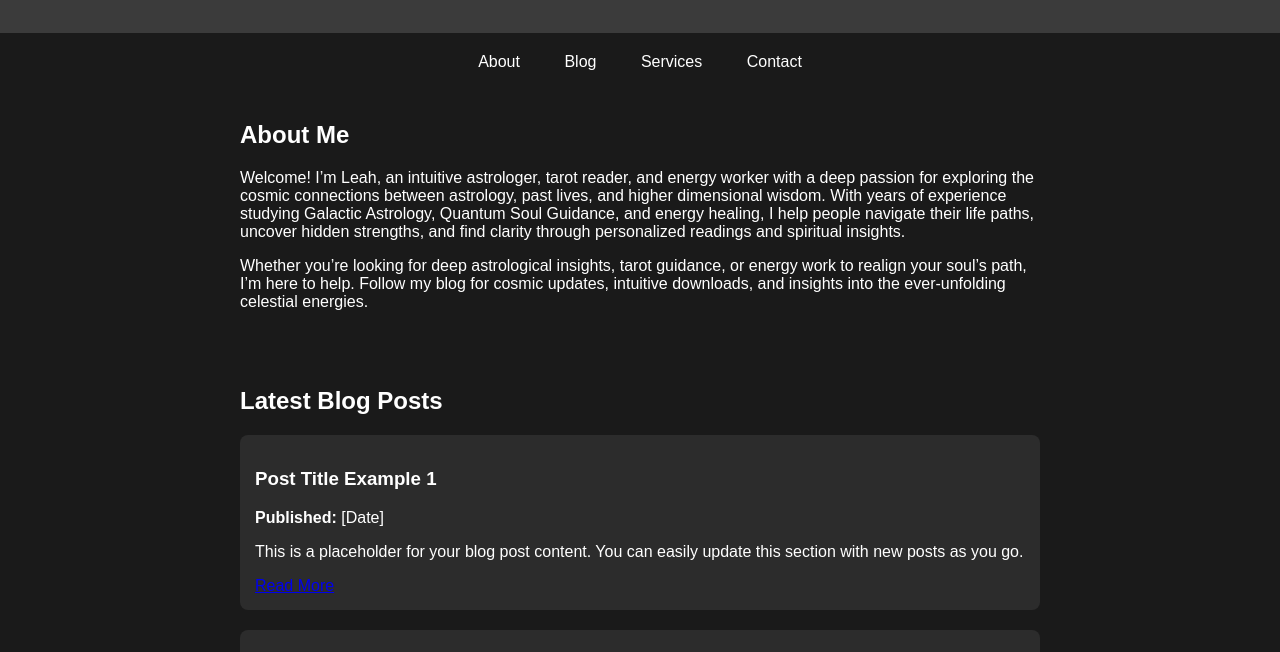
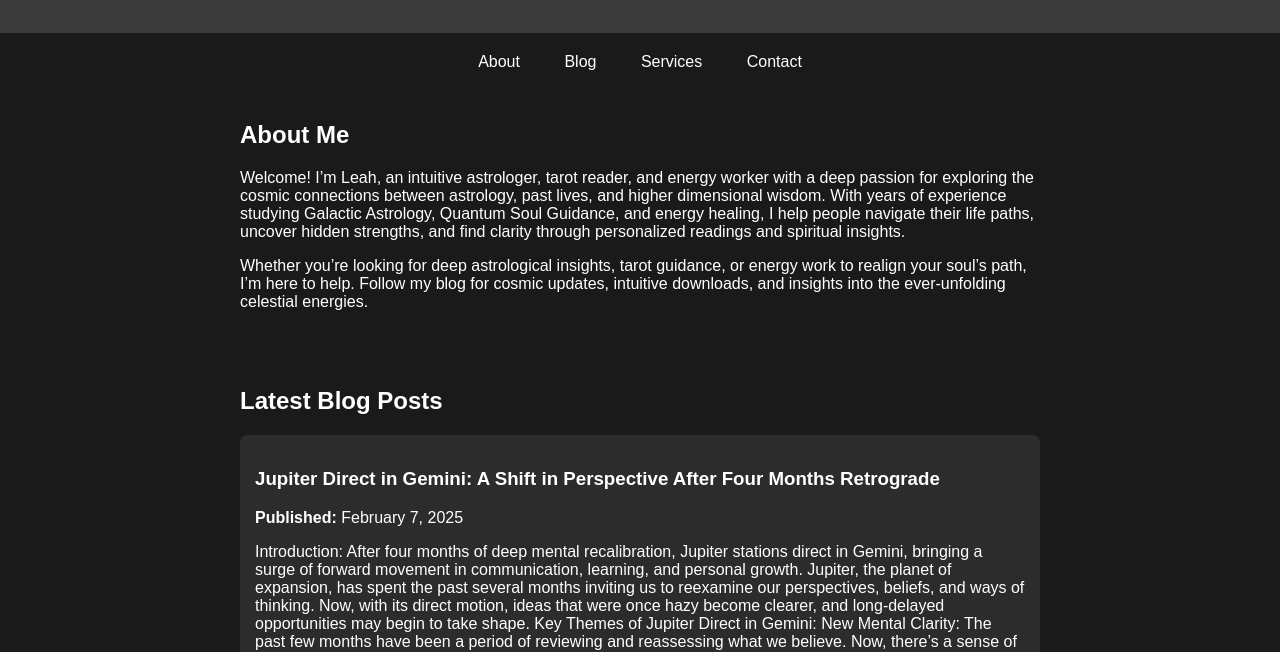
Before and after one commit to CelestialSage888/leahs-celestial-blog, a plain HTML site: page index.html in a window 1280 px wide. Shown: the part 94-746 px from the top of the page. Drawn offline with Linux system fonts and the light colour scheme.

Commit message:
Update index.html

```diff
--- a/index.html
+++ b/index.html
@@ -93,9 +93,30 @@
     <section id="blog">
         <h2>Latest Blog Posts</h2>
         <div class="blog-post">
-            <h3>Post Title Example 1</h3>
-            <p><strong>Published:</strong> [Date]</p>
-            <p>This is a placeholder for your blog post content. You can easily update this section with new posts as you go.</p>
+            <h3>Jupiter Direct in Gemini: A Shift in Perspective After Four Months Retrograde</h3>
+            <p><strong>Published:</strong> February 7, 2025</p>
+            <p>  Introduction:
+After four months of deep mental recalibration, Jupiter stations direct in Gemini, bringing a surge of forward movement in communication, learning, and personal growth. Jupiter, the planet of expansion, has spent the past several months inviting us to reexamine our perspectives, beliefs, and ways of thinking. Now, with its direct motion, ideas that were once hazy become clearer, and long-delayed opportunities may begin to take shape.
+
+Key Themes of Jupiter Direct in Gemini:
+
+New Mental Clarity: The past few months have been a period of reviewing and reassessing what we believe. Now, there’s a sense of fresh insight, as if the fog is lifting.
+Upgraded Communication: Conversations, negotiations, and intellectual pursuits move forward with greater ease. This is a great time to share ideas, publish content, or dive into new learning opportunities.
+Social Expansion: Networking, reconnecting with people, and meeting new individuals can bring exciting developments. Gemini thrives on exchange, and Jupiter amplifies this energy.
+Fast-Moving Energy: If things felt slow or stuck, expect momentum to pick up. Be mindful of overcommitting or taking on too many new projects at once.
+The Moon-Jupiter Conjunction: Emotionally Expansive Energy
+As Jupiter moves forward, the Moon joins forces, heightening emotions, intuition, and awareness. This conjunction can bring:
+
+Optimism & Inspiration: A sense of hope and excitement about what’s ahead.
+Emotional Intensity: Jupiter magnifies whatever it touches, so emotions may feel bigger than usual.
+A Need for Expression: Speaking from the heart and sharing ideas will feel more natural under this influence.
+Reflection Questions:
+
+What insights have I gained over the past four months?
+Where do I feel ready to expand in my life now?
+How can I communicate my ideas more effectively moving forward?
+Final Thoughts:
+Jupiter direct in Gemini is an invitation to move forward with new wisdom. Whether it’s through writing, speaking, teaching, or simply shifting your mindset, this transit encourages curiosity, adaptability, and growth. Trust that the mental work done during the retrograde was not in vain—now is the time to integrate and apply what you’ve learned</p>
             <a href="#">Read More</a>
         </div>
         <div class="blog-post">
```
